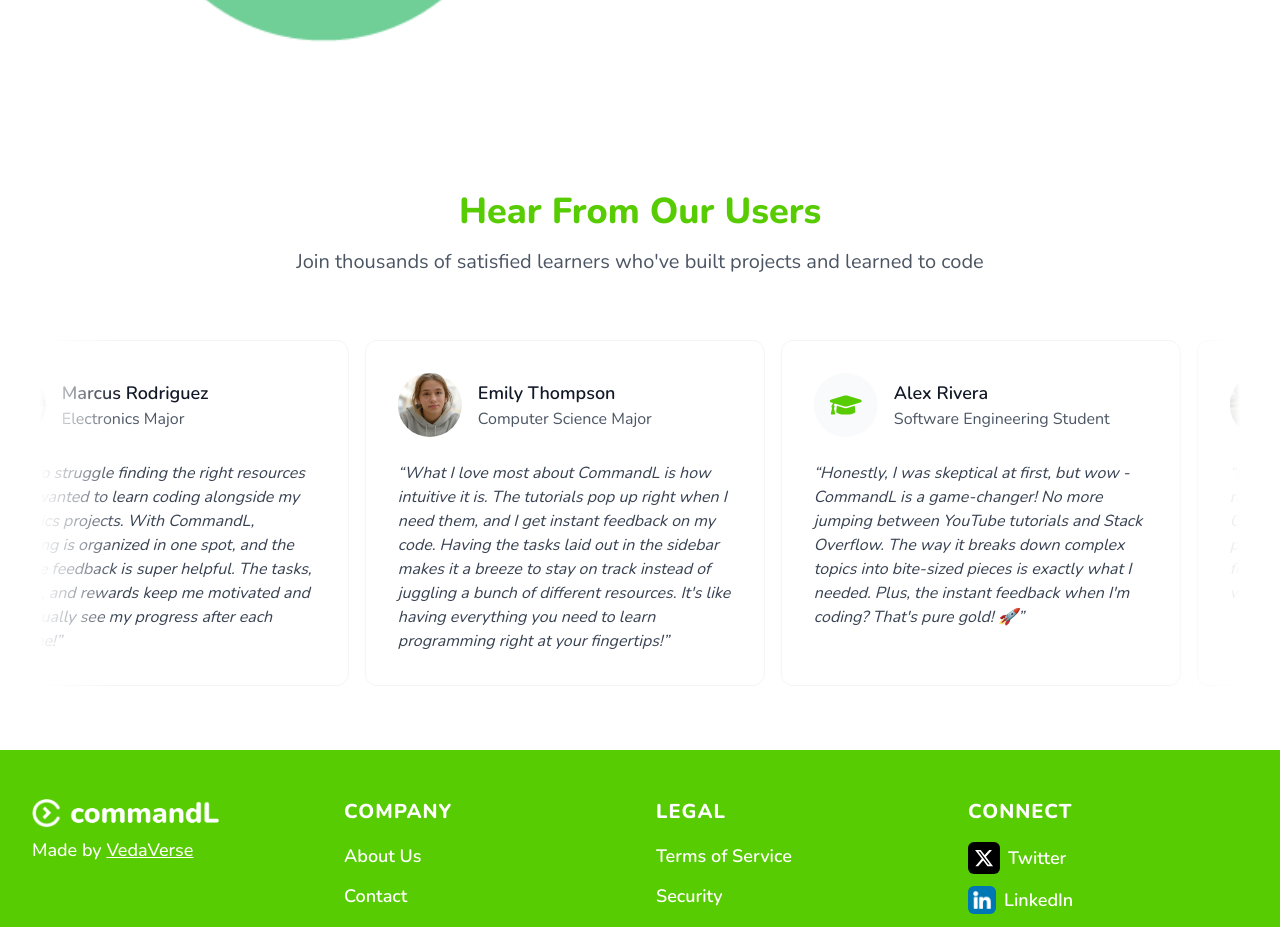
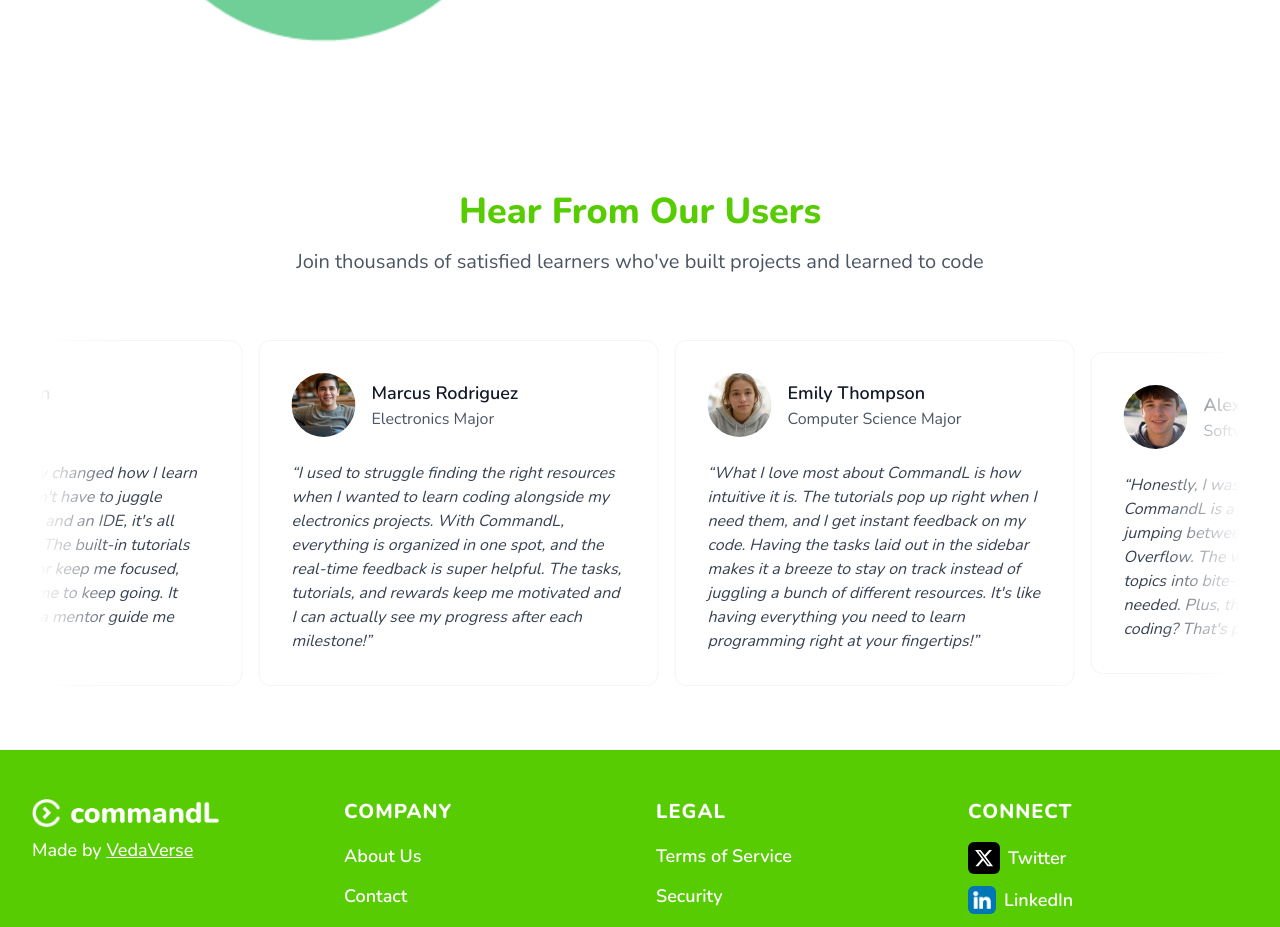
Before and after one commit to vallamulla-sreeja/commandl, a Next.js app: page / in a window 1280 px wide. Shown: the part 3600-4527 px from the top of the page. Built offline with nearby package versions, Linux system fonts and the light colour scheme.

Commit message:
add changes in testimonials page

```diff
--- a/app/components/Testimonials.tsx
+++ b/app/components/Testimonials.tsx
@@ -1,83 +1,124 @@
+"use client"
+
 import Image from 'next/image';
 import { FaGraduationCap } from 'react-icons/fa';
+import { useInfiniteScroll } from './useInfiniteScroll';
 
 const testimonials = [
   {
     name: "Sarah Chen",
     role: "CS Major",
     image: "/images/Sarah_Chen.png",
-    type: 'image',
+    type: 'image' as const,
     quote: "CommandL completely changed how I learn to code. I love that I don't have to juggle multiple tutorial videos and an IDE, it's all right here in one place. The built-in tutorials and tasks on the sidebar keep me focused, and the rewards push me to keep going. It really feels like having a mentor guide me step-by-step.",
   },
   {
     name: "Marcus Rodriguez",
     role: "Electronics Major",
     image: "/images/Marcus_Rodriguez.png",
-    type: 'image',
+    type: 'image' as const,
     quote: "I used to struggle finding the right resources when I wanted to learn coding alongside my electronics projects. With CommandL, everything is organized in one spot, and the real-time feedback is super helpful. The tasks, tutorials, and rewards keep me motivated and I can actually see my progress after each milestone!",
   },
   {
     name: "Emily Thompson",
     role: "Computer Science Major",
     image: "/images/Emily_Thompson.png",
-    type: 'image',
+    type: 'image' as const,
     quote: "What I love most about CommandL is how intuitive it is. The tutorials pop up right when I need them, and I get instant feedback on my code. Having the tasks laid out in the sidebar makes it a breeze to stay on track instead of juggling a bunch of different resources. It's like having everything you need to learn programming right at your fingertips!",
   },
   {
     name: "Alex Rivera",
     role: "Software Engineering Student",
-    type: 'icon',
+    image: "/images/alex-rivera.png",
+    type: 'image' as const,
     quote: "Honestly, I was skeptical at first, but wow - CommandL is a game-changer! No more jumping between YouTube tutorials and Stack Overflow. The way it breaks down complex topics into bite-sized pieces is exactly what I needed. Plus, the instant feedback when I'm coding? That's pure gold! 🚀",
   },
   {
     name: "James Wilson",
     role: "Data Science Enthusiast",
     image: "/images/Marcus_Rodriguez.png",
-    type: 'image',
+    type: 'image' as const,
     quote: "Been trying to learn Python for months using random tutorials, but nothing really stuck until CommandL. The step-by-step guidance is perfect for beginners like me. Love how it feels like having a personal coding buddy who's always there to help when I get stuck!",
   },
   {
     name: "Lisa Chang",
     role: "Web Development Student",
-    type: 'icon',
+    type: 'icon' as const,
     quote: "Started my coding journey last month and I'm already building real projects! The way CommandL structures the learning path is brilliant - you actually remember what you learn. No more copy-pasting code without understanding. Finally found my groove with coding! 💻",
   },
   {
     name: "David Park",
     role: "Game Development Enthusiast",
-    type: 'icon',
+    type: 'icon' as const,
     quote: "Hey future coders! If you're stuck in tutorial hell like I was, try CommandL! Been using it for 2 months and already made my first game. The way they explain complex stuff is just *chef's kiss*. Plus, the community here is super supportive! 🎮",
   },
   {
     name: "Nina Patel",
     role: "AI/ML Student",
     image: "/images/Sarah_Chen.png",
-    type: 'image',
+    type: 'image' as const,
     quote: "Finally found the perfect learning platform! As someone diving into AI/ML, I needed something that could handle both basic programming and advanced concepts. CommandL nails it with the perfect balance. The interactive exercises are a total game-changer!",
   }
 ];
 
 export default function Testimonials() {
+  const { displayItems, translateX } = useInfiniteScroll({
+    items: testimonials,
+    speed: 0.5,      // adjust speed as desired
+    itemWidth: 416,  // MUST match your actual card+margin width
+  });
+
   return (
-    <section className="py-16 px-4 overflow-hidden">
+    <section className="py-16 px-4">
       <div className="max-w-[1200px] mx-auto">
         <div className="text-center mb-16">
-          <h2 className="text-4xl font-extrabold mb-4 text-[#58cc02]">Hear From Our Users</h2>
-          <p className="text-xl text-gray-600">Join thousands of satisfied learners who&apos;ve built projects and learned to code</p>
+          <h2 className="text-4xl font-extrabold mb-4 text-[#58cc02]">
+            Hear From Our Users
+          </h2>
+          <p className="text-xl text-gray-600">
+            Join thousands of satisfied learners who&apos;ve built projects and learned to code
+          </p>
         </div>
 
-        <div className="relative">
+        {/* Outer container must have overflow hidden */}
+        <div className="relative overflow-hidden">
+          {/* Optional gradient masks */}
           <div className="absolute inset-y-0 left-0 w-20 bg-gradient-to-r from-white to-transparent z-10"></div>
           <div className="absolute inset-y-0 right-0 w-20 bg-gradient-to-l from-white to-transparent z-10"></div>
 
-          <div className="overflow-hidden">
-            <div className="flex animate-scroll">
-              {/* First set */}
-              {testimonials.map((testimonial, index) => (
+          {/* Inner "track" that we move using translateX */}
           <div
-                  key={`first-${index}`}
-                  className="flex-none w-[400px] mx-2 bg-white p-8 rounded-xl border border-gray-100 hover:shadow-lg transition-shadow duration-300"
+            className="flex items-center"
+            style={{ transform: `translateX(${translateX}px)` }}
           >
+            {displayItems.map((t, idx) => (
+              <div
+                key={idx}
+                className="flex-none w-[400px] mr-4 bg-white p-8 rounded-xl border border-gray-100
+                           hover:shadow-lg transition-shadow duration-300"
+              >
+                <CardContent testimonial={t} />
+              </div>
+            ))}
+          </div>
+        </div>
+      </div>
+    </section>
+  );
+}
+
+// A small helper component to keep things DRY
+interface Testimonial {
+  name: string;
+  role: string;
+  image?: string;
+  type: 'image' | 'icon';
+  quote: string;
+}
+
+function CardContent({ testimonial }: { testimonial: Testimonial }) {
+  return (
+    <>
       <div className="flex items-center mb-6">
         <div className="w-16 h-16 flex items-center justify-center mr-4 bg-gray-50 rounded-full overflow-hidden">
           {testimonial.type === 'image' && testimonial.image ? (
@@ -100,74 +141,6 @@ export default function Testimonials() {
       <blockquote>
         <p className="text-gray-700 italic">&ldquo;{testimonial.quote}&rdquo;</p>
       </blockquote>
-                </div>
-              ))}
-
-              {/* Second set */}
-              {testimonials.map((testimonial, index) => (
-                <div
-                  key={`second-${index}`}
-                  className="flex-none w-[400px] mx-2 bg-white p-8 rounded-xl border border-gray-100 hover:shadow-lg transition-shadow duration-300"
-                >
-                  <div className="flex items-center mb-6">
-                    <div className="w-16 h-16 flex items-center justify-center mr-4 bg-gray-50 rounded-full overflow-hidden">
-                      {testimonial.type === 'image' && testimonial.image ? (
-                        <Image
-                          src={testimonial.image}
-                          alt={testimonial.name}
-                          width={64}
-                          height={64}
-                          className="w-full h-full object-cover"
-                        />
-                      ) : (
-                        <FaGraduationCap className="w-8 h-8 text-[#58cc02]" />
-                      )}
-                    </div>
-                    <div>
-                      <h3 className="font-semibold text-lg text-gray-900">{testimonial.name}</h3>
-                      <p className="text-gray-600">{testimonial.role}</p>
-                    </div>
-                  </div>
-                  <blockquote>
-                    <p className="text-gray-700 italic">&ldquo;{testimonial.quote}&rdquo;</p>
-                  </blockquote>
-                </div>
-              ))}
-
-              {/* Third set for extra smoothness */}
-              {testimonials.map((testimonial, index) => (
-                <div
-                  key={`third-${index}`}
-                  className="flex-none w-[400px] mx-2 bg-white p-8 rounded-xl border border-gray-100 hover:shadow-lg transition-shadow duration-300"
-                >
-                  <div className="flex items-center mb-6">
-                    <div className="w-16 h-16 flex items-center justify-center mr-4 bg-gray-50 rounded-full overflow-hidden">
-                      {testimonial.type === 'image' && testimonial.image ? (
-                        <Image
-                          src={testimonial.image}
-                          alt={testimonial.name}
-                          width={64}
-                          height={64}
-                          className="w-full h-full object-cover"
-                        />
-                      ) : (
-                        <FaGraduationCap className="w-8 h-8 text-[#58cc02]" />
-                      )}
-                    </div>
-                    <div>
-                      <h3 className="font-semibold text-lg text-gray-900">{testimonial.name}</h3>
-                      <p className="text-gray-600">{testimonial.role}</p>
-                    </div>
-                  </div>
-                  <blockquote>
-                    <p className="text-gray-700 italic">&ldquo;{testimonial.quote}&rdquo;</p>
-                  </blockquote>
-                </div>
-              ))}
-            </div>
-          </div>
-        </div>
-      </div>
-    </section>
+    </>
   );
 }
--- /dev/null
+++ b/app/components/useInfiniteScroll.tsx
@@ -0,0 +1,43 @@
+"use client"
+import { useRef, useState, useEffect } from 'react';
+
+interface UseInfiniteScrollProps<T> {
+  items: T[];
+  speed?: number;  // px per frame or per “tick”
+  itemWidth: number; // width in pixels of each item (including margin)
+}
+
+export function useInfiniteScroll<T>({ items, speed = 1, itemWidth }: UseInfiniteScrollProps<T>) {
+  const [displayItems, setDisplayItems] = useState<T[]>(items);
+  const [translateX, setTranslateX] = useState(0);
+
+  const rafId = useRef<number | null>(null);
+
+  // Animate
+  useEffect(() => {
+    function tick() {
+      setTranslateX(prev => {
+        const next = prev - speed;
+        // If the first item has scrolled out of view:
+        if (Math.abs(next) >= itemWidth) {
+          // Move the first item to the end
+          setDisplayItems(prevItems => {
+            const [first, ...rest] = prevItems;
+            return [...rest, first];
+          });
+          // Adjust offset by +itemWidth to “cancel out” that shift
+          return next + itemWidth;
+        }
+        return next;
+      });
+      rafId.current = requestAnimationFrame(tick);
+    }
+
+    rafId.current = requestAnimationFrame(tick);
+    return () => {
+      if (rafId.current) cancelAnimationFrame(rafId.current);
+    };
+  }, [speed, itemWidth]);
+
+  return { displayItems, translateX };
+}
--- a/tailwind.config.ts
+++ b/tailwind.config.ts
@@ -17,12 +17,12 @@ export default {
       },
       keyframes: {
         scroll: {
-          '0%': { transform: 'translateX(0)' },
-          '100%': { transform: 'translateX(calc(-200%/3))' },
-        }
+          '0%':   { transform: 'translateX(0)' },
+          '100%': { transform: 'translateX(-50%)' },
+        },
       },
       animation: {
-        scroll: 'scroll 10s linear infinite',
+        scroll: 'scroll 20s linear infinite',
       },
     },
   },
```
Also changed, not shown: public/images/alex-rivera.png (added). Lines whose indentation alone changed are shown as unchanged.
